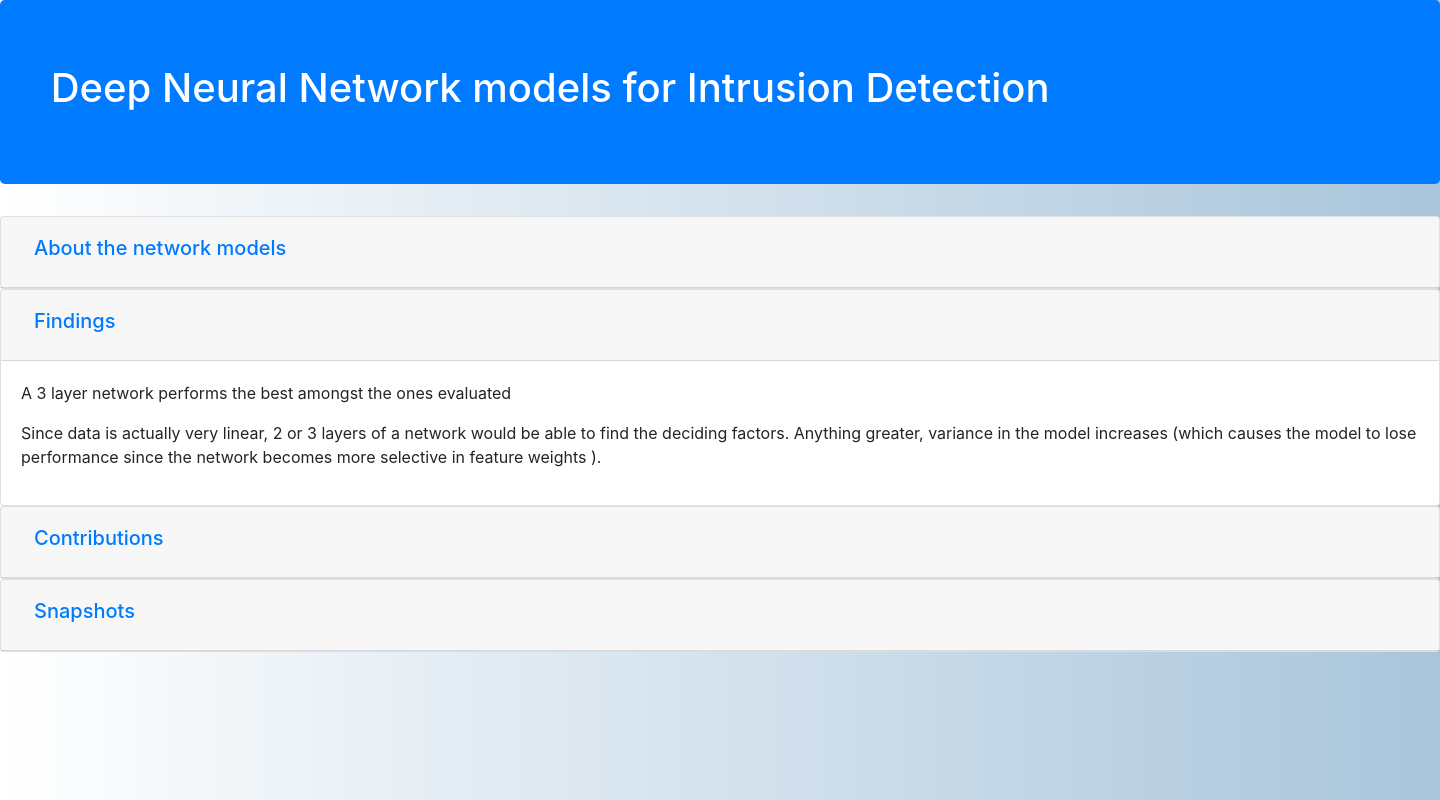
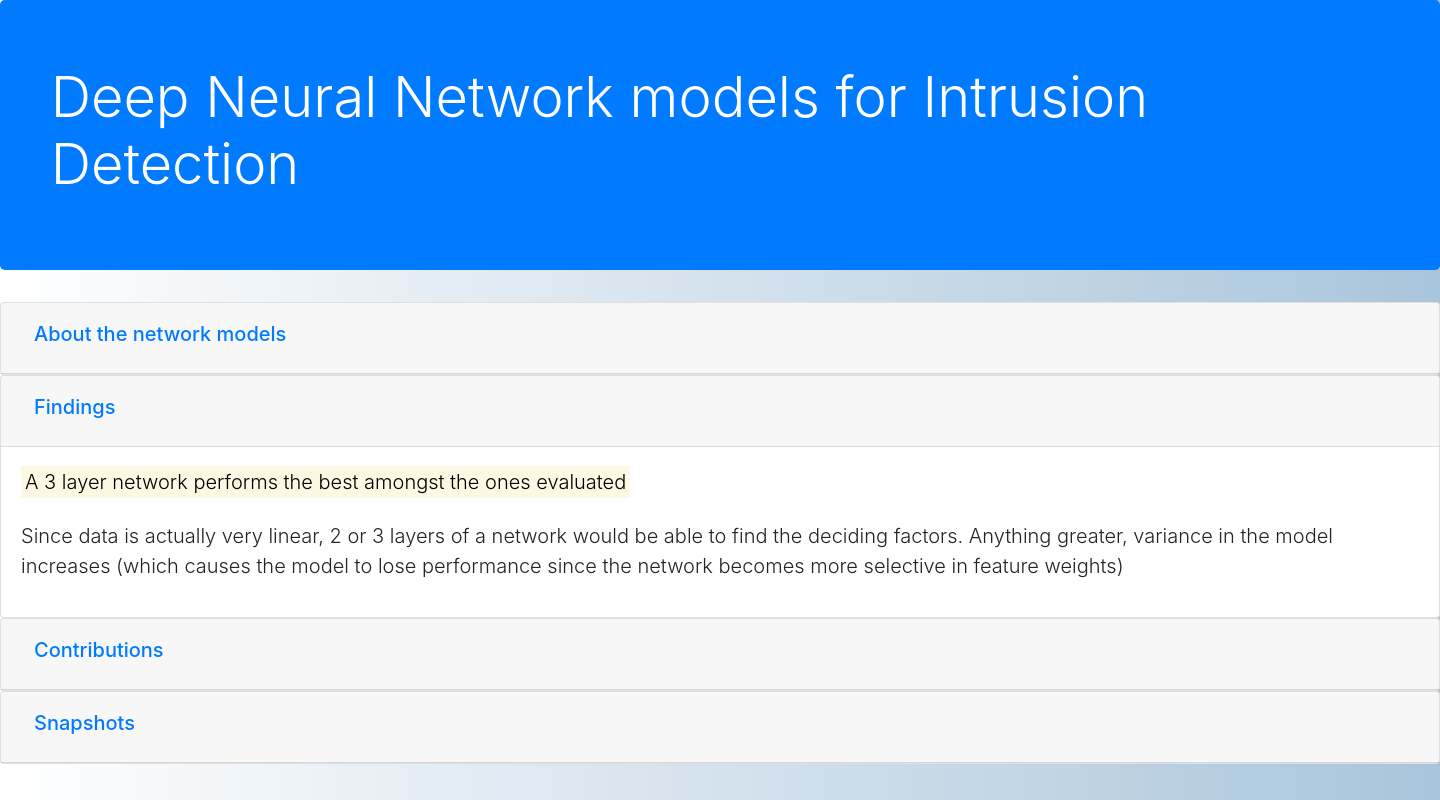
Before and after one commit to ShreyesBhat/Final-Year-Project, a Flask app: page /dlmodels in a window 1440 px wide, after a click on "Findings". Run offline with Flask 2, Linux system fonts and the light colour scheme; some libraries are stand-ins or nearby versions.

Commit message:
Add files via upload

```diff
--- a/Frontend/templates/dlmodels.html
+++ b/Frontend/templates/dlmodels.html
@@ -19,7 +19,7 @@ background: linear-gradient(to right, rgba(255,255,255,1) 0%, rgba(169,197,219,1
 filter: progid:DXImageTransform.Microsoft.gradient( startColorstr='#ffffff', endColorstr='#a9c5db', GradientType=1 );">
 
 <div class = "jumbotron bg-primary text-white">
-    <h1 style="margin-left: 14pt;">
+    <h1 class="display-4" style="margin-left: 14pt;">
         Deep Neural Network models for Intrusion Detection
     </h2>
 </div>
@@ -30,14 +30,14 @@ filter: progid:DXImageTransform.Microsoft.gradient( startColorstr='#ffffff', end
       <div class="card-header" id="headingOne">
         <h2 class="mb-0">
           <button class="btn btn-link" type="button" data-toggle="collapse" data-target="#collapseOne" aria-expanded="true" aria-controls="collapseOne">
-            <h5>About the network models</h5>
+            <h5 class="text-decoration-none">About the network models</h5>
           </button>
         </h2>
       </div>
 
       <div id="collapseOne" class="collapse show" aria-labelledby="headingOne" data-parent="#accordionExample">
         <div class="card-body align">
-            <p style="width:1050pt">
+            <p class= "lead" style="width:1050pt">
             We were able
             to replicate results with our learnings from the EDA, and achieved similar performance
             metrics as ML models with only 10 epochs, achieving efficient training time over a very large dataset. To provide a more profound
@@ -51,17 +51,17 @@ filter: progid:DXImageTransform.Microsoft.gradient( startColorstr='#ffffff', end
       <div class="card-header" id="headingTwo">
         <h2 class="mb-0">
           <button class="btn btn-link collapsed" type="button" data-toggle="collapse" data-target="#collapseTwo" aria-expanded="false" aria-controls="collapseTwo">
-            <h5>Findings</h5>
+            <h5 class="text-decoration-none">Findings</h5>
           </button>
         </h2>
       </div>
       <div id="collapseTwo" class="collapse" aria-labelledby="headingTwo" data-parent="#accordionExample">
         <div class="card-body">
-            <p>A 3 layer network performs the best amongst the ones evaluated</p>
-            <p style="width:1050pt">Since data is actually very linear, 2 or 3 layers of a network would be able
+            <mark class="lead">A 3 layer network performs the best amongst the ones evaluated</mark><br><br>
+            <p style="width:1050pt" class= "lead">Since data is actually very linear, 2 or 3 layers of a network would be able
                 to find the deciding factors. Anything greater, variance in the model increases (which
                 causes the model to lose performance since the network becomes more selective in
-                feature weights ).</p>
+                feature weights)</p>
         </div>
       </div>
     </div>
@@ -69,19 +69,21 @@ filter: progid:DXImageTransform.Microsoft.gradient( startColorstr='#ffffff', end
       <div class="card-header" id="headingThree">
         <h2 class="mb-0">
           <button class="btn btn-link collapsed" type="button" data-toggle="collapse" data-target="#collapseThree" aria-expanded="false" aria-controls="collapseThree">
-            <h5>Contributions</h5>
+            <h5 class="text-decoration-none">Contributions</h5>
           </button>
         </h2>
       </div>
       <div id="collapseThree" class="collapse" aria-labelledby="headingThree" data-parent="#accordionExample">
-        <div class="card-body"><p style="width: 1050pt;">
-            We were able to reduce model size and training resources while maintaining a competent performance metric. Also, usage of ModelCheckpoint
+        <div class="card-body"><p style="width: 1050pt;" class= "lead">
+            We were able to reduce model size and training resources while maintaining a competent performance metric. Also, usage of <code><mark>ModelCheckpoint</mark></code>
             to reduce the overall number of weights we store per epoch for a DNN model
             model building allows us to deploy the IDS on most (if not all) mobile and routing devices,
-            which was not previously possible due to the bulky nature of the models.</p> <p style="width: 1050pt;">
-              The ModelCheckpoint callback class allows you to define where to checkpoint the model weights, how the file should named and under what circumstances to make a checkpoint of the model.
+            which was not previously possible due to the bulky nature of the models.</p> <p style="width: 1050pt;" class= "lead">
+              The <code><mark>ModelCheckpoint</mark></code> callback class allows you to define where to checkpoint the model weights, how the file should named and under what circumstances to make a checkpoint of the model.
 
-              The API allows you to specify which metric to monitor, such as loss or accuracy on the training or validation dataset. You can specify whether to look for an improvement in maximizing or minimizing the score. Finally, the filename that you use to store the weights can include variables like the epoch number or metric.
+              The API allows you to specify which metric to monitor, such as loss or accuracy on the training or validation dataset.
+              You can specify whether to look for an improvement in maximizing or minimizing the score. Finally, the filename that
+              you use to store the weights can include variables like the epoch number or metric.
 
                </p>
         </div>
@@ -92,7 +94,7 @@ filter: progid:DXImageTransform.Microsoft.gradient( startColorstr='#ffffff', end
         <div class="card-header" id="headingFour">
           <h2 class="mb-0">
             <button class="btn btn-link collapsed" type="button" data-toggle="collapse" data-target="#collapseFour" aria-expanded="false" aria-controls="collapseThree">
-              <h5>Snapshots</h5>
+              <h5 class="text-decoration-none">Snapshots</h5>
             </button>
           </h2>
         </div>
@@ -107,12 +109,12 @@ filter: progid:DXImageTransform.Microsoft.gradient( startColorstr='#ffffff', end
                     <div class="span8">
                         <div class="row">
                             <div class="span4 mr-1"><img src="static\dl1training.PNG" width="90%">
-                                <h6><br>Training with 1 hidden layer<h6></div>
+                                <h6><br><mark class="lead">Training with 1 hidden layer</mark><h6></div>
 
                         </div>
                         <div class="row">
                             <div class="span4 mt-5 mr-1"><img src="static\dl3training.PNG" width="90%">
-                                <h6><br>Training with 3 hidden layers<h6></div></div>
+                                <h6><br><mark class="lead">Training with 3 hidden layers</mark><h6></div></div>
 
                         </div>
                     </div>
--- a/Frontend/templates/eda.html
+++ b/Frontend/templates/eda.html
@@ -10,7 +10,7 @@
 <script src="https://maxcdn.bootstrapcdn.com/bootstrap/4.0.0/js/bootstrap.min.js" integrity="sha384-JZR6Spejh4U02d8jOt6vLEHfe/JQGiRRSQQxSfFWpi1MquVdAyjUar5+76PVCmYl" crossorigin="anonymous"></script>
 
 <div class = "jumbotron bg-dark text-white">
-    <h1 style="margin-left: 14pt;">
+    <h1 class="display-3" style="margin-left: 14pt;">
         Data Visualization
     </h2>
 </div>
```
Also changed, not shown: Frontend/templates/dataset.html (+28 -4 lines), Frontend/templates/index.html (+10 -10 lines), Frontend/templates/mlmodels.html (+17 -5 lines).
